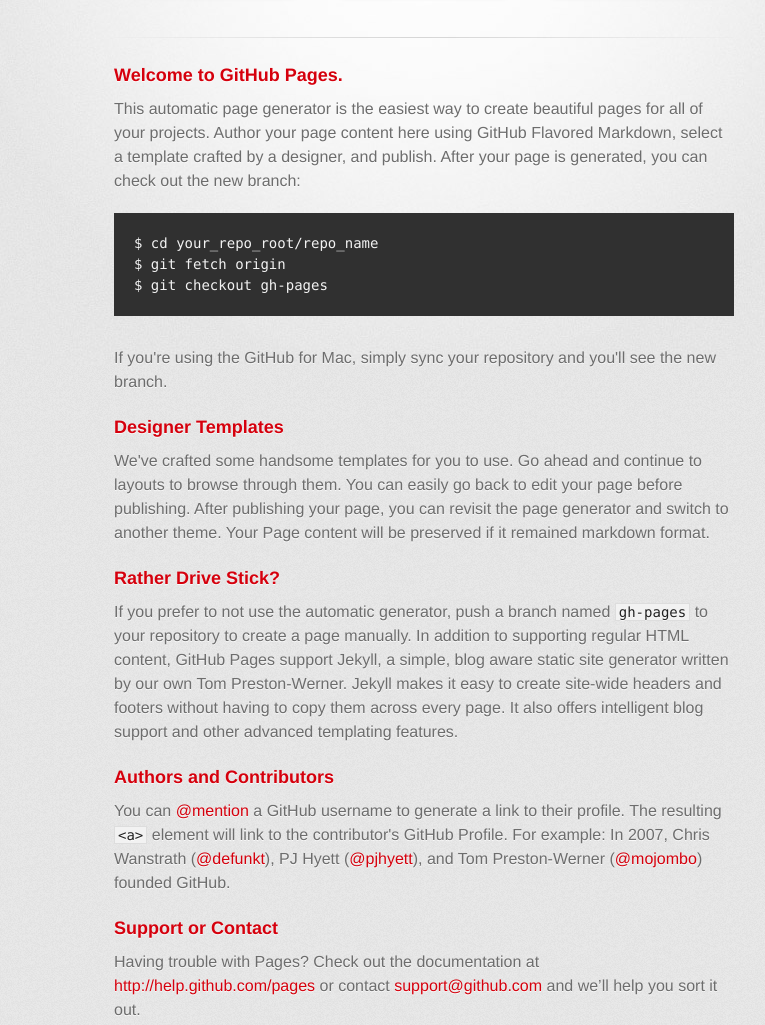
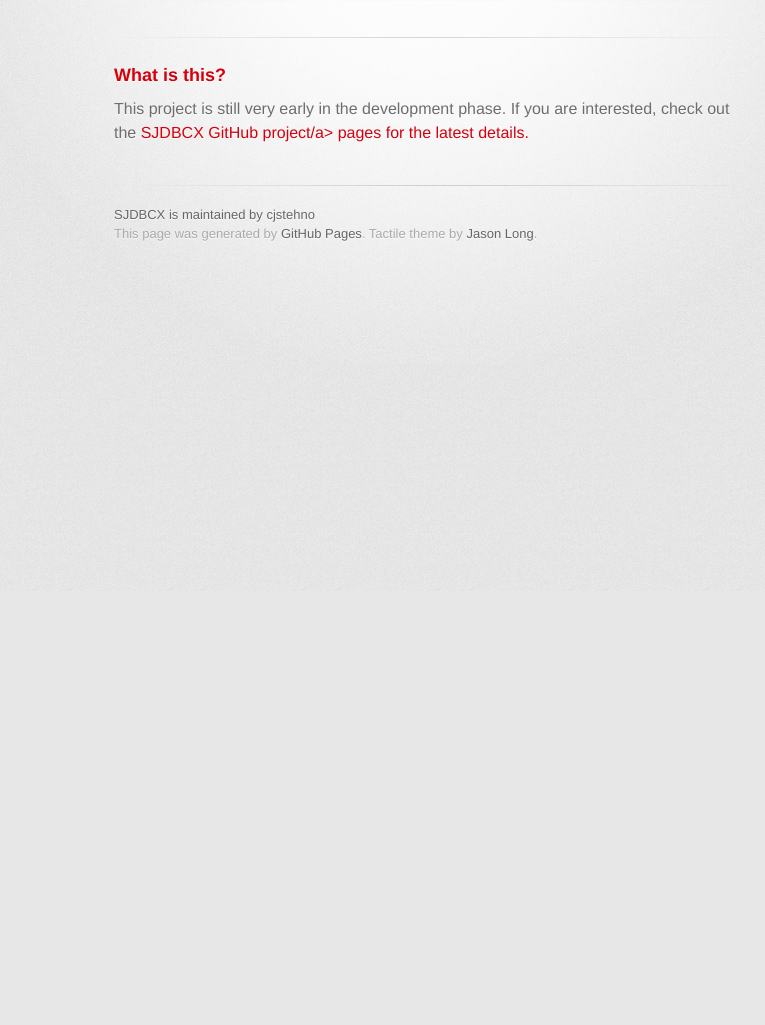
Before and after one commit to cjstehno/sjdbcx, a plain HTML site: page index.html in a window 1280 px wide. Shown: the part 209-1234 px from the top of the page, without its empty margins (216-981 px from the left). After the commit the page ends 800 px from the top, so only its background shows below. Drawn offline with Linux system fonts and the light colour scheme; a web font is replaced by a local one.

Commit message:
Updated the content a bit.

```diff
--- a/index.html
+++ b/index.html
@@ -31,32 +31,13 @@
         <hr>
 
         <section id="main_content">
-          <h3>Welcome to GitHub Pages.</h3>
+          <h3>What is this?</h3>
 
-<p>This automatic page generator is the easiest way to create beautiful pages for all of your projects. Author your page content here using GitHub Flavored Markdown, select a template crafted by a designer, and publish. After your page is generated, you can check out the new branch:</p>
+          <p>This project is still very early in the development phase. If you are interested, check out the
+          <a href="https://github.com/cjstehno/sjdbcx">SJDBCX GitHub project/a> pages for the latest details.
+          </p>
 
-<pre><code>$ cd your_repo_root/repo_name
-$ git fetch origin
-$ git checkout gh-pages
-</code></pre>
 
-<p>If you're using the GitHub for Mac, simply sync your repository and you'll see the new branch.</p>
-
-<h3>Designer Templates</h3>
-
-<p>We've crafted some handsome templates for you to use. Go ahead and continue to layouts to browse through them. You can easily go back to edit your page before publishing. After publishing your page, you can revisit the page generator and switch to another theme. Your Page content will be preserved if it remained markdown format.</p>
-
-<h3>Rather Drive Stick?</h3>
-
-<p>If you prefer to not use the automatic generator, push a branch named <code>gh-pages</code> to your repository to create a page manually. In addition to supporting regular HTML content, GitHub Pages support Jekyll, a simple, blog aware static site generator written by our own Tom Preston-Werner. Jekyll makes it easy to create site-wide headers and footers without having to copy them across every page. It also offers intelligent blog support and other advanced templating features.</p>
-
-<h3>Authors and Contributors</h3>
-
-<p>You can <a href="https://github.com/blog/821" class="user-mention">@mention</a> a GitHub username to generate a link to their profile. The resulting <code>&lt;a&gt;</code> element will link to the contributor's GitHub Profile. For example: In 2007, Chris Wanstrath (<a href="https://github.com/defunkt" class="user-mention">@defunkt</a>), PJ Hyett (<a href="https://github.com/pjhyett" class="user-mention">@pjhyett</a>), and Tom Preston-Werner (<a href="https://github.com/mojombo" class="user-mention">@mojombo</a>) founded GitHub.</p>
-
-<h3>Support or Contact</h3>
-
-<p>Having trouble with Pages? Check out the documentation at <a href="http://help.github.com/pages">http://help.github.com/pages</a> or contact <a href="mailto:support@github.com">support@github.com</a> and we’ll help you sort it out.</p>
         </section>
 
         <footer>
```
